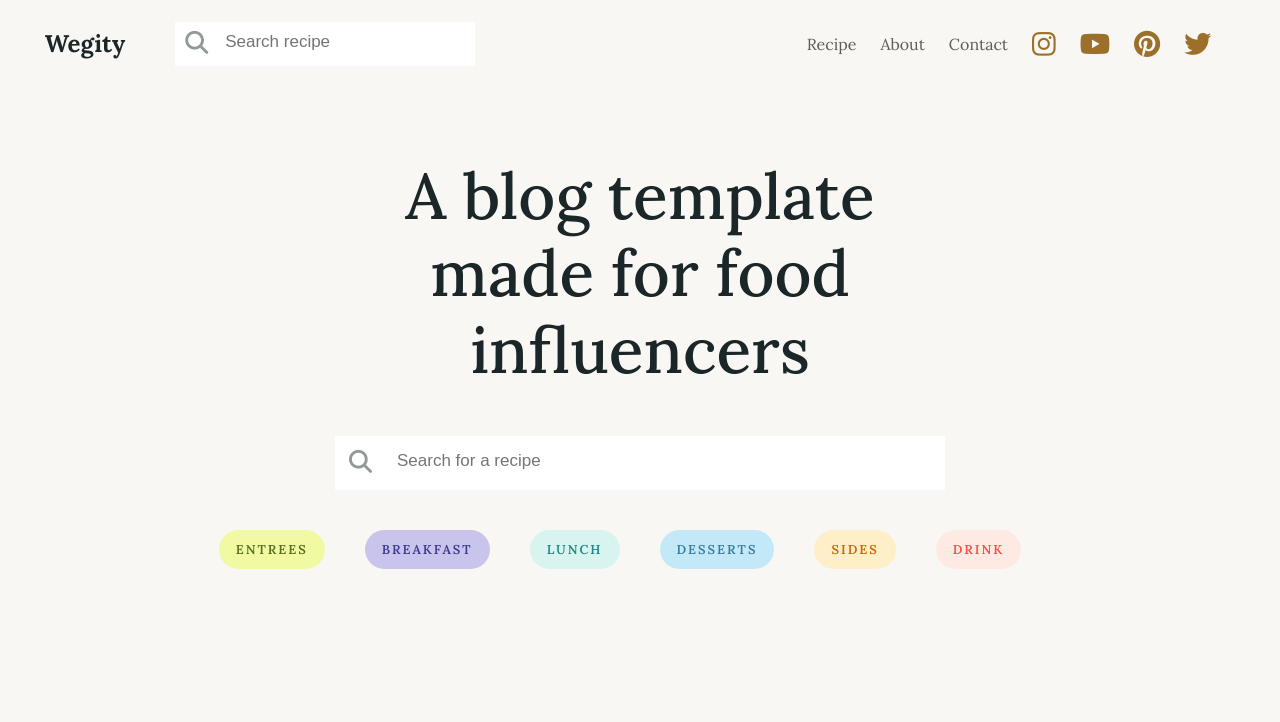
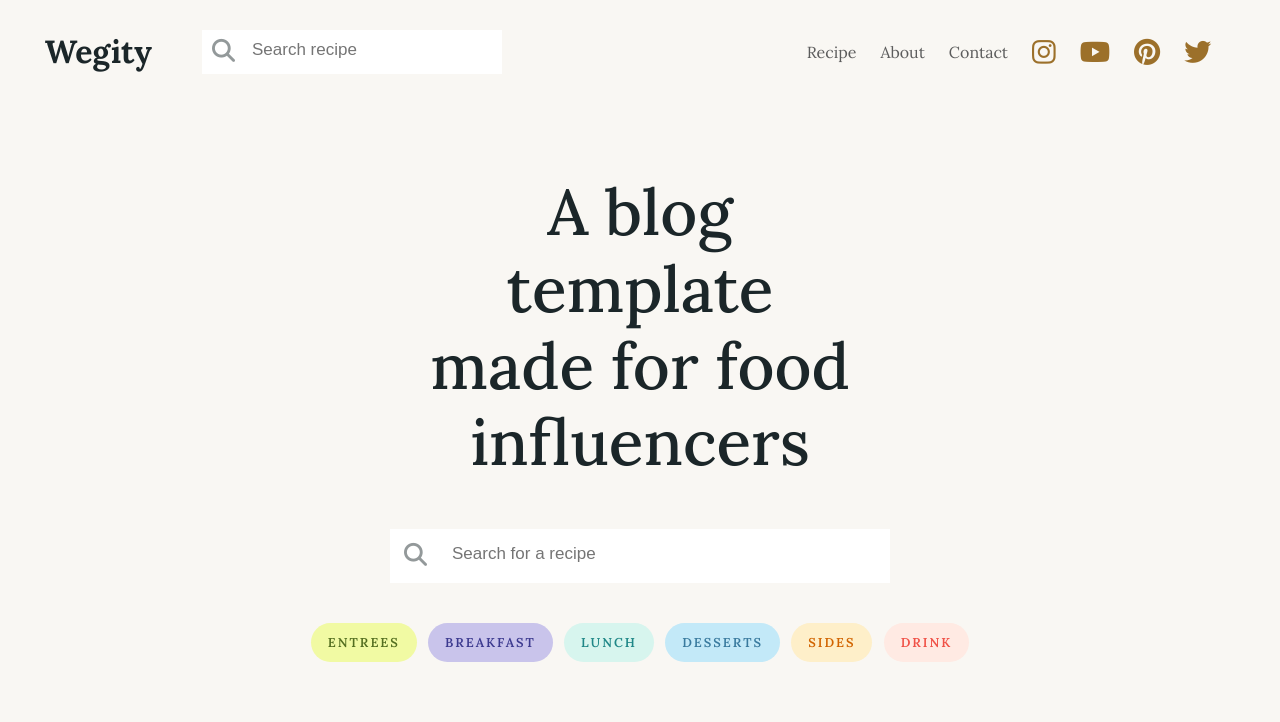
Before and after one commit to Adanna-98/Veggie-Website, a plain HTML site: page index.html in a window 1280 px wide. Shown: the top 722 px of the page. Drawn offline with Linux system fonts and the light colour scheme.

Commit message:
responsive

```diff
--- a/index.html
+++ b/index.html
@@ -12,9 +12,9 @@
         <!--Debbies   -->
         <nav >
             <div class="nav-header">
-                <a href="">
-                    <h1>Wegity</h1>
-                </a>
+
+                <h1><a href="">Wegity</a></h1>
+
 
                 <div class="search-container nav-search">
                     <button class="nav-btn"><i class="fa-solid fa-magnifying-glass " ></i></button>
@@ -41,8 +41,9 @@
     <main>
         <section class="animated-section">
             <div class="blog-heading">
+                <div class="centralised">
+                    <h1>A blog template made for food influencers</h1>
 
-                <h1>A blog template made for food influencers</h1>
 
                    <div class="search-container blog-search">
                       <button class="blog-lens"><i class="fa-solid fa-magnifying-glass"  ></i></button>
@@ -60,6 +61,10 @@
                       </ul>
 
                   </div>
+
+                </div>
+
+
             </div>
         </section>
 
@@ -101,7 +106,7 @@
                         <h2> Asian Street Food: Hoisin Chicken Bao Buns</h2>
                         <div class="tags">
                             <span class="tag1">STARTERS</span>
-                            <span class="time">30 minutes</span>
+                            <span class="time"><i class="fas fa-clock"></i>30 minutes</span>
                         </div>
                   </div>
               </div>
@@ -113,7 +118,7 @@
                      <h2>Blueberry and Cranberry Oven-Baked Pie</h2>
                      <div class="tags">
                          <span class="tag">DESSERT</span>
-                         <span class="time">30 minutes</span>
+                         <span class="time"><i class="fas fa-clock"></i>30 minutes</span>
                      </div>
                  </div>
                 </div>
@@ -144,16 +149,16 @@
             </div>
 
             <div class="footer-content">
-                <div class="footer-left">
-                  <h4>Weggity</h4>
-                  <p>Lorem ipsum dolor sit amet consectetur. Euismod ultrices non lobortis elit id amet integer nec pretium.</p>
-                  <div class="social-icons">
-                    <a href="#"><i class="fa fa-instagram"></i></a>
-                    <a href="#"><i class="fa fa-youtube"></i></a>
+                <!-- <div class="footer-left">
+                  <!-- <!-- <h4>Weggity</h4>
+                  <p>Lorem ipsum dolor sit amet consectetur. Euismod ultrices non lobortis elit id amet integer nec pretium.</p> -->
+                  <!-- <div class="social-icons"> -->
+                    <!-- <a href="#"><i class="fa fa-instagram"></i></a> -->
+                    <!-- <a href="#"><i class="fa fa-youtube"></i></a>
                     <a href="#"><i class="fa fa-pinterest"></i></a>
                     <a href="#"><i class="fa fa-X-twitter"></i></a>
-                  </div>
-                </div>
+                  </div> -->
+                <!-- </div> -->
 
                 <div class="footer-middle">
                     <h4>Explore</h4>
--- a/styles.css
+++ b/styles.css
@@ -42,9 +42,10 @@ nav{
     align-items: center;
 }
 
-.nav-header a h1{
+.nav-header h1 a{
     color: #1B2629;
     line-height: 2;
+    font-size: 2rem;
 }
 
 
@@ -61,7 +62,7 @@ nav{
 }
 
 .nav-search{
-    width: 300px;
+    min-width: 300px;
 
 }
 
@@ -134,6 +135,13 @@ nav{
 
 .blog-heading{
     width: 100%;
+
+}
+
+.centralised{
+    max-width: 600px;
+    margin: 0 auto;
+
 }
 
 
@@ -141,17 +149,18 @@ nav{
 .blog-heading h1{
     font-family: lora, san serif;
     font-size: 64px;
-    width: 610px;
+    max-width: 70%;
     line-height: 1.2;
     text-wrap: wrap;
     margin: 25px auto ;
     text-align: center;
     font-weight: 500;
     color: #1B2629;
+    /* background-color: #536e20; */
 }
 
 .blog-search{
-    width: 610px;
+    max-width: 500px;
     margin: 3rem auto;
     text-align: center;
     border-radius: 30px;
@@ -168,14 +177,17 @@ nav{
 }
 
 
+
+
 .blog-links ul{
     display: flex;
     justify-content: center;
+    gap: 0.7rem;
 }
 
-.blog-links ul li{
+/* .blog-links ul li{
     margin-right: 40px;
-}
+} */
 
 .blog-links a{
     padding: 11px 17px;
@@ -632,7 +644,7 @@ footer {
     .footer-bottom {
       flex-direction: column;
       text-align: center;
-      gap: 10px;
+      gap: 5px;
     }
 
 }
```
Lines whose indentation alone changed are shown as unchanged.
